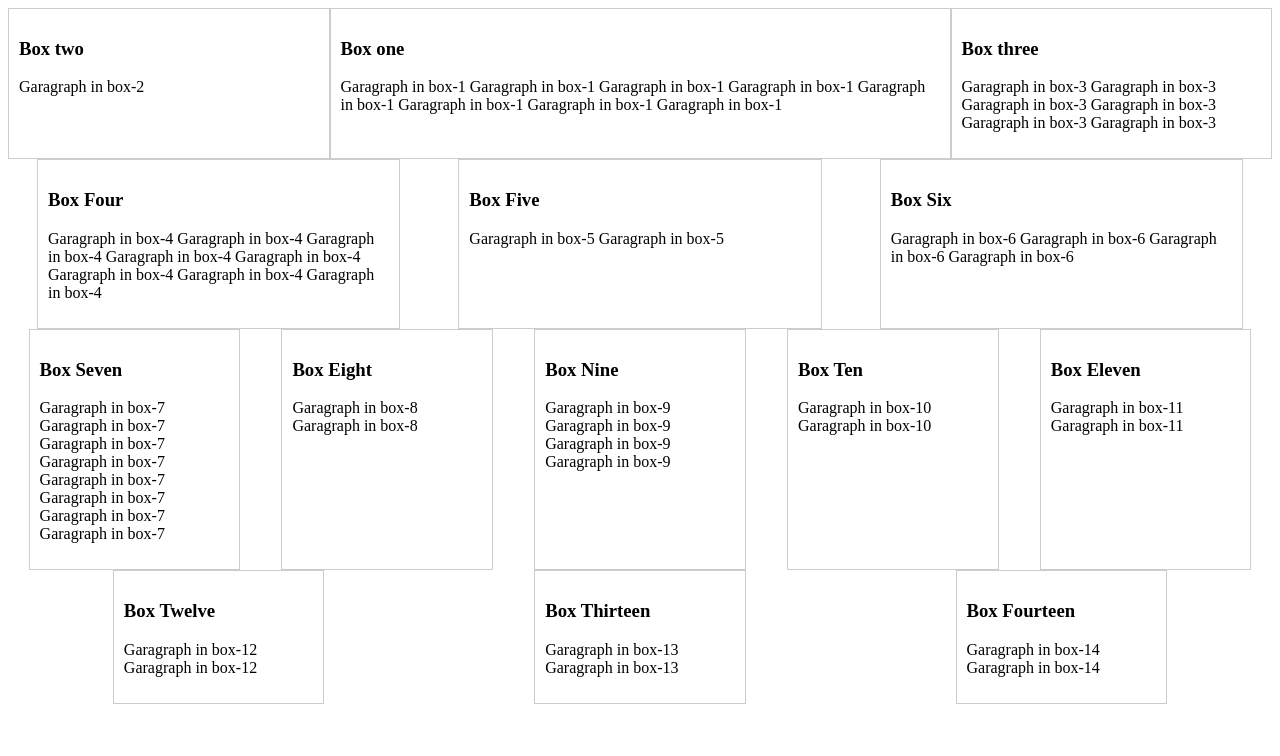
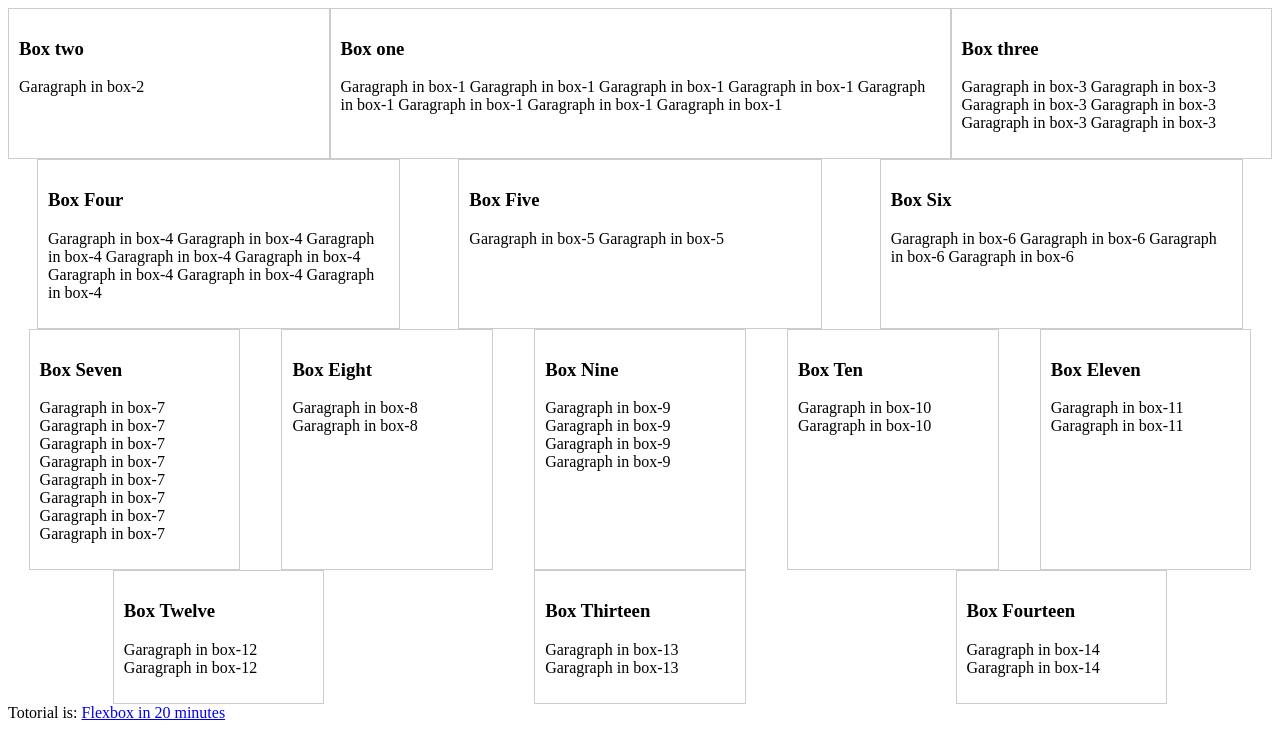
Before and after one commit to foureverhh/YoutubeFrontend, a plain HTML site: page flexbox/index.html in a window 1280 px wide. Drawn offline with Linux system fonts and the light colour scheme.

```diff
--- a/flexbox/index.html
+++ b/flexbox/index.html
@@ -136,5 +136,11 @@
                 </p>
             </div>
     </div>
+    <footer>
+        <div>
+            Totorial is: <a href="https://youtu.be/JJSoEo8JSnc" target="_blank">Flexbox in 20 minutes </a>
+        </div>
+    </footer>
 </body>
+
 </html>
```
Also changed, not shown: JS_CRASH_COURSE/package.json (added, +15 -0 lines), JS_CRASH_COURSE/.eslintrc.json (added), JS_CRASH_COURSE/index.html (added), JS_CRASH_COURSE/main.js (added), README.md, pathimages/javaScriptPath.jpeg (added), 1 other file.
